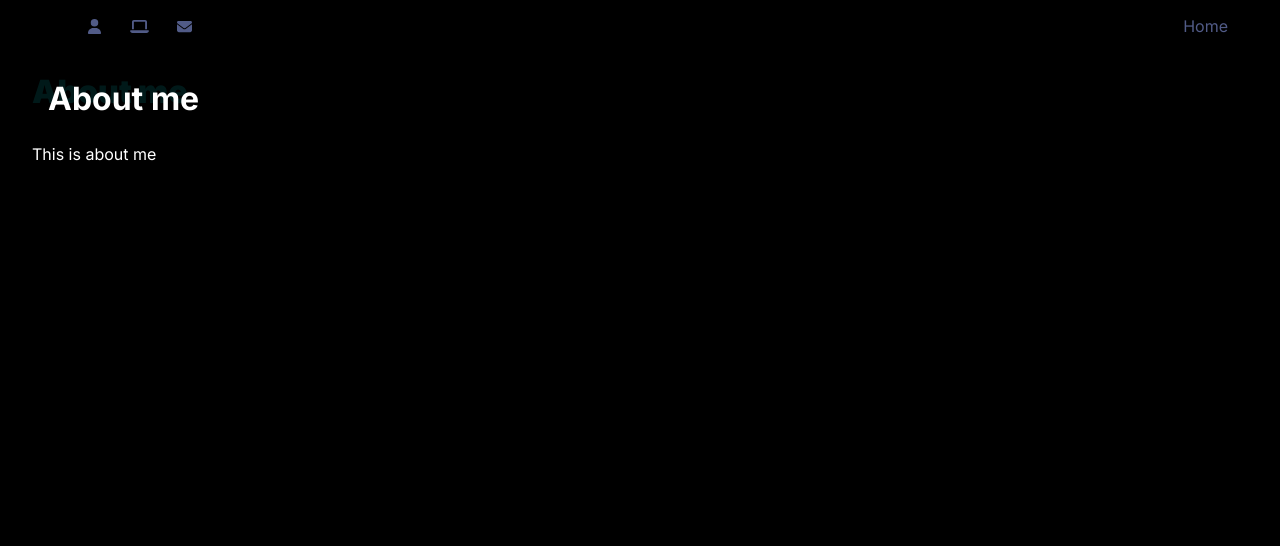
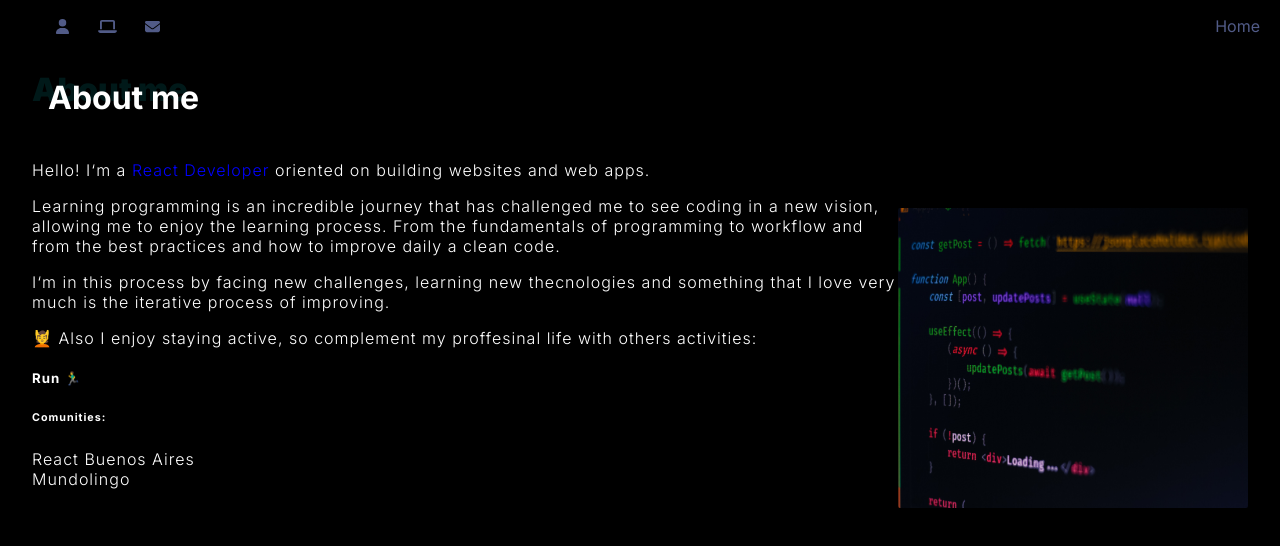
Before and after one commit to loveragabriel/gabriel, a Next.js app: page /about in a window 1280 px wide. Shown: the top 546 px of the page. Built offline with nearby package versions, Linux system fonts and the light colour scheme.

Commit message:
about page first sprint done

```diff
--- /dev/null
+++ b/src/app/about/about.module.css
@@ -0,0 +1,33 @@
+.about_container{
+    display: flex;
+    flex-direction: row;
+    font-weight: 300;
+    font-size: 0.9rem;
+    letter-spacing: 1px;
+}
+
+.about_container::after{
+        content: "";
+        display: table;
+        clear: both;
+}
+.react_developer{
+    color: blue;
+}
+
+.image{
+    display: none;
+}
+
+
+@media (min-width:400px){
+    .about_container{
+        font-size: 1rem;
+    }
+    .image{
+        margin-top: 4rem;
+        display: flex;
+        border-radius: 2px;
+
+    }
+}
--- a/src/app/about/page.jsx
+++ b/src/app/about/page.jsx
@@ -1,10 +1,40 @@
-import Title from '@/components/pageTitle/Title'
-export default function About(){
-    return(
-        <div>
-            <Title Title='About me'/>
-                    <p>This is about me</p>
-
+import Image from "next/image";
+import styles from "./about.module.css";
+import Title from "@/components/pageTitle/Title";
+import Img from '@/assets/images/react_photo.jpg'
+export default function About() {
+  return (
+    <div>
+      <Title Title="About me" />
+      <section className={styles.about_container}>
+        <div className={styles.text_description}>
+        <p className={styles.text_1}>
+          Hello! I&lsquo;m a{" "}
+          <span className={styles.react_developer}>React Developer</span>{" "}
+          oriented on building websites and web apps.
+        </p>
+        <p>
+          Learning programming is an incredible journey that has challenged me
+          to see coding in a new vision, allowing me to enjoy the learning
+          process. From the fundamentals of programming to workflow and from the
+          best practices and how to improve daily a clean code.
+        </p>
+        <p>
+          I&lsquo;m in this process by facing new challenges, learning new
+          thecnologies and something that I love very much is the iterative
+          process of improving.
+        </p>
+        <section>
+          💆 Also  I enjoy staying active, so complement my proffesinal life
+          with others activities:
+          <h5>Run 🏃‍♂️</h5>
+          <h6>Comunities:</h6>
+          <span>React Buenos Aires</span> <br />
+          <span>Mundolingo</span>
+        </section>
         </div>
-    )
+        <Image className={styles.image} src={Img} alt='text' height={300} width={350} />
+      </section>
+    </div>
+  );
 }
--- a/src/app/globals.css
+++ b/src/app/globals.css
@@ -3,7 +3,7 @@
 }
 
 body{
-  margin: 0 2rem;
+  margin: 4.9rem 2rem;
   background-color: black;
   color: white;
 
--- a/src/components/navbar/nav_bar.module.css
+++ b/src/components/navbar/nav_bar.module.css
@@ -2,6 +2,12 @@
     display: flex;
     justify-content: space-between;
     align-items: center;
+    position: fixed;
+    top: 0;
+    left:0 ;
+    background-color: black;
+    z-index: 2;
+    width: 100vw;
 }
 
 .ul {
--- a/src/components/pageTitle/Title.jsx
+++ b/src/components/pageTitle/Title.jsx
@@ -1,8 +1,8 @@
 import styles from './titles.module.css'
 export default function Title(props){
     return(
-        <div>
-          <h2 className={styles.main}>
+        <div className={styles.title_container}>
+          <h2 className={styles.main_title}>
             {props.Title}
         </h2>
         <span className={styles.title_background}>
--- a/src/components/pageTitle/titles.module.css
+++ b/src/components/pageTitle/titles.module.css
@@ -1,4 +1,9 @@
-.main {
+.title_container{
+    position: sticky;
+    top: 3rem;
+    background-color: black;
+}
+.main_title {
     font-size: 2rem;
     margin-left: 1rem;
     animation: ttlTranslate 1.5s forwards cubic-bezier(0.785, 0.135, 0.15, 0.86);
@@ -11,11 +16,11 @@
     font-weight: 900;
     font-size: 2rem;
     opacity: 0.2;
-    top: 4.5rem;
+    top: -.5rem;
     animation: bkgTranslate 1.5s forwards cubic-bezier(0.785, 0.135, 0.15, 0.86);
     transform: translateX(100%);
     color: aqua;
-}
+    }
 
 @keyframes bkgTranslate {
     0% {
```
Also changed, not shown: src/assets/images/react_photo.jpg (added).
